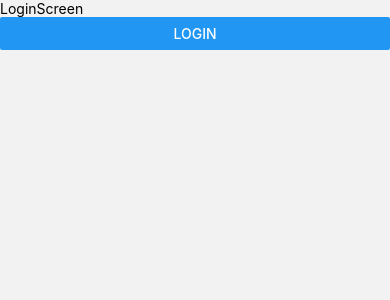
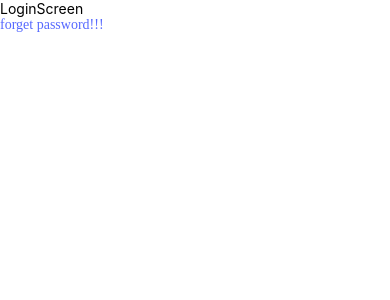
Before and after one commit to tienle07/EventHub, a React Native app: screen /LoginScreen in a window 390 px wide. Shown: the top 300 px of the page. Built offline with nearby package versions, Linux system fonts and the light colour scheme.

Commit message:
Add button component

```diff
--- a/src/components/ButtonComponent.tsx
+++ b/src/components/ButtonComponent.tsx
@@ -10,6 +10,8 @@ import {
 } from 'react-native';
 import React, { ReactNode } from 'react';
 import { TextComponent } from '.';
+import { globalStyles } from '../styles/globalStyles';
+import { appColors } from '../constants/appColors';
 
 interface Props {
     icon?: ReactNode;
@@ -24,14 +26,48 @@ interface Props {
 }
 
 const ButtonComponent = (props: Props) => {
-    const { icon, text, textColor, textStyles, color, styles, onPress, iconFlex } =
-        props;
+    const {
+        icon,
+        text,
+        textColor,
+        textStyles,
+        color,
+        styles,
+        onPress,
+        iconFlex,
+        type,
+    } = props;
 
-    return (
+    return type === 'primary' ? (
+        <TouchableOpacity
+            onPress={onPress}
+            style={[
+                globalStyles.button,
+                {
+                    backgroundColor: color ?? appColors.primary,
+                },
+                styles,
+            ]}>
+            {icon && icon}
+            <TextComponent
+                text={text}
+                color={textColor ?? appColors.white}
+                styles={[
+                    textStyles,
+                    {
+                        marginLeft: icon ? 12 : 0,
+                    },
+                ]}
+                flex={icon && iconFlex === 'right' ? 1 : 0}
+            />
+            {icon && iconFlex === 'right' && icon}
+        </TouchableOpacity>
+    ) : (
         <TouchableOpacity>
-            {icon && iconFlex === 'left' && icon}
-            <TextComponent text={text} color={textColor} styles={textStyles} />
-            {icon && iconFlex === 'right' && icon}
+            <TextComponent
+                text={text}
+                color={type === 'link' ? appColors.primary : appColors.text}
+            />
         </TouchableOpacity>
     );
 };
--- a/src/screens/auth/LoginScreen.tsx
+++ b/src/screens/auth/LoginScreen.tsx
@@ -1,16 +1,36 @@
 /* eslint-disable prettier/prettier */
 /* eslint-disable semi */
-import { View, Text, Button } from 'react-native'
-import React from 'react'
+/* eslint-disable @typescript-eslint/no-unused-vars */
+/* eslint-disable react/self-closing-comp */
+import { View, Text, Button } from 'react-native';
+import React from 'react';
 import AsyncStorage from '@react-native-async-storage/async-storage';
+import { ButtonComponent } from '../../components';
+import { globalStyles } from '../../styles/globalStyles';
 
 const LoginScreen = () => {
     return (
-        <View>
+        <View style={[globalStyles.container]}>
             <Text>LoginScreen</Text>
-            <Button title='Login' onPress={async () => await AsyncStorage.setItem('accessToken', 'fafafa')} />
+            {/* <Button
+        title="Login"
+        onPress={async () =>
+          await AsyncStorage.setItem('assetToken', 'fafafafa')
+        }
+      /> */}
+
+            <ButtonComponent
+                text="forget password!!!"
+                onPress={() => console.log('Login')}
+                type="link"
+                icon={
+                    <View>
+                        <Text>N</Text>
+                    </View>
+                }
+            />
         </View>
-    )
-}
+    );
+};
 
 export default LoginScreen;
--- a/src/styles/globalStyles.ts
+++ b/src/styles/globalStyles.ts
@@ -14,4 +14,15 @@ export const globalStyles = StyleSheet.create({
       fontSize: 14,
       color: appColors.text,
     },
+
+    button: {
+      borderRadius: 12,
+      justifyContent: 'center',
+      alignItems: 'center',
+      backgroundColor: appColors.white,
+      paddingHorizontal: 16,
+      paddingVertical: 16,
+      minHeight: 56,
+      flexDirection: 'row',
+    },
 });
```
